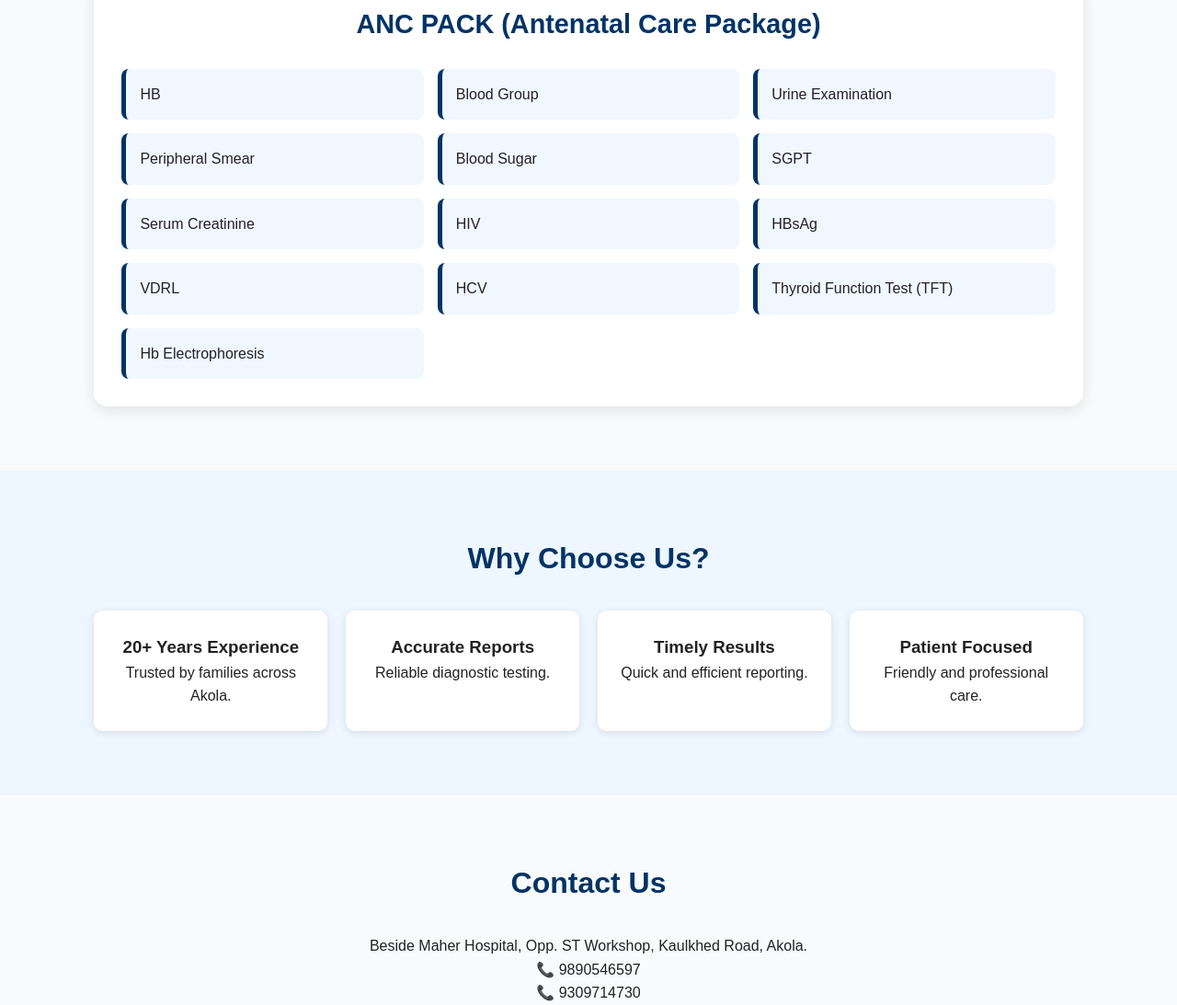
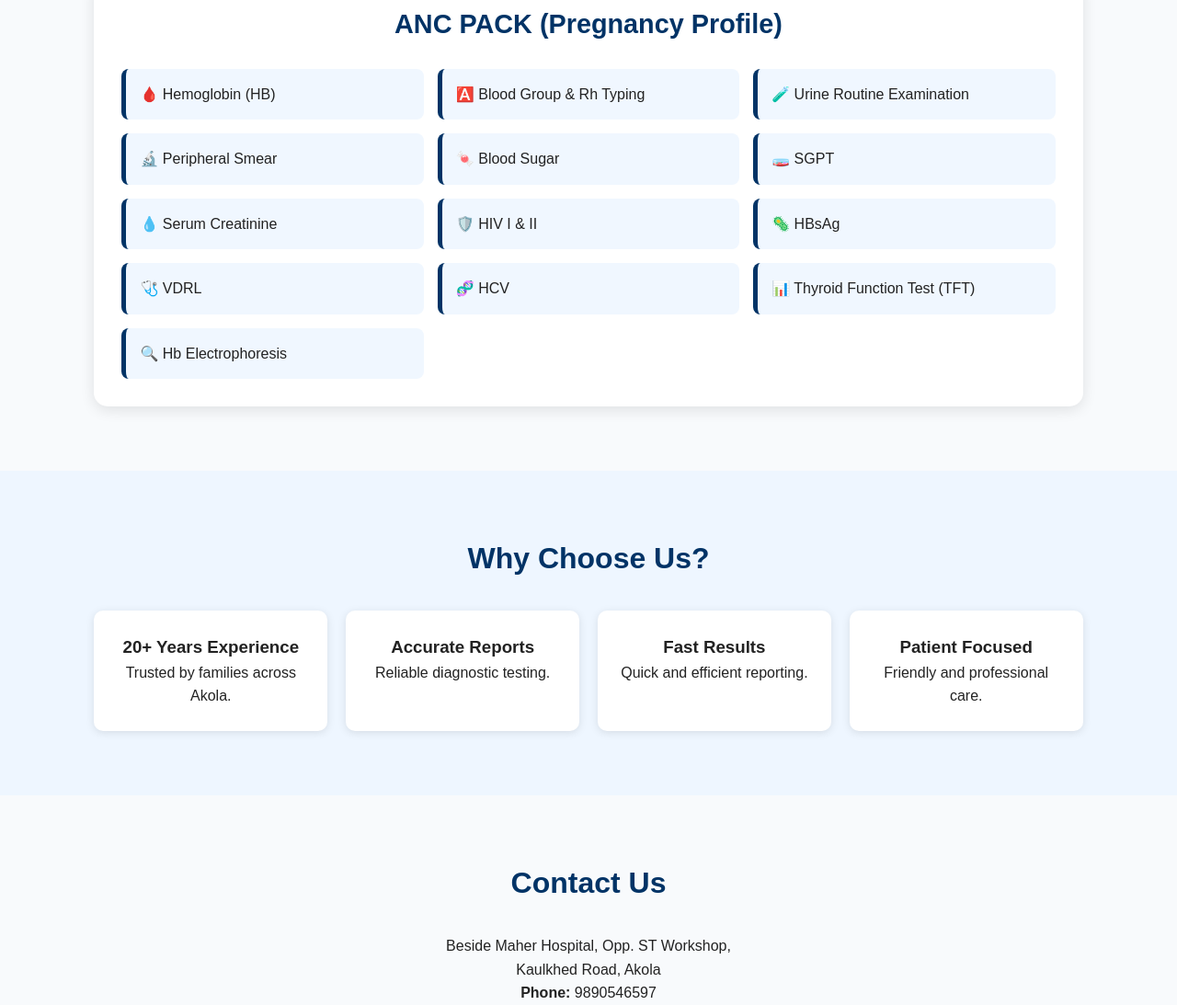
Before and after one commit to sarishanasane-beep/anasane-clinical-laboratory, a plain HTML site: page index.html in a window 1280 px wide. Shown: the part 1704-2797 px from the top of the page at 92% size. Drawn offline with Linux system fonts and the light colour scheme; files whose address does not match are found by name.

Commit message:
Update index.html

```diff
--- a/index.html
+++ b/index.html
@@ -10,6 +10,7 @@
 content="ANASANE'S CLINICAL LABORATORY, Akola. CBC, Blood Sugar, Thyroid Profile, Lipid Profile, Dengue, Malaria and Health Checkup Packages.">
 
 <link rel="stylesheet" href="style.css">
+
 <link rel="stylesheet"
 href="https://cdnjs.cloudflare.com/ajax/libs/font-awesome/6.5.1/css/all.min.css">
 
@@ -19,8 +20,9 @@ href="https://cdnjs.cloudflare.com/ajax/libs/font-awesome/6.5.1/css/all.min.css"
 <header>
 
 <nav>
+
 <div class="logo">
-<img src="images/logo.jgp" alt="Logo">
+<img src="images/logo.jpg" alt="Logo">
 </div>
 
 <ul>
@@ -37,33 +39,22 @@ href="https://cdnjs.cloudflare.com/ajax/libs/font-awesome/6.5.1/css/all.min.css"
 
 <h1>ANASANE'S CLINICAL LABORATORY</h1>
 
-<p>
-Accurate Reports | Trusted Diagnostics
-</p>
+<p>Accurate Reports | Trusted Diagnostics</p>
 
-<h3>
-20+ Years of Experience
-</h3>
+<h3>20+ Years of Experience</h3>
 
 <div class="buttons">
 
 <a href="tel:9890546597" class="btn">
-<i class="fa-solid fa-phone"></i>
-Call Now
+<i class="fa-solid fa-phone"></i> Call Now
 </a>
 
-<a href="https://wa.me/919890546597"
-target="_blank"
-class="btn whatsapp">
-<i class="fa-brands fa-whatsapp"></i>
-WhatsApp
+<a href="https://wa.me/919890546597" target="_blank" class="btn whatsapp">
+<i class="fa-brands fa-whatsapp"></i> WhatsApp
 </a>
 
-<a href="https://maps.app.goo.gl/axbpQEkR4nkwhjta6"
-target="_blank"
-class="btn map">
-<i class="fa-solid fa-location-dot"></i>
-Directions
+<a href="https://maps.app.goo.gl/axbpQEkR4nkwhjta6" target="_blank" class="btn map">
+<i class="fa-solid fa-location-dot"></i> Directions
 </a>
 
 </div>
@@ -90,9 +81,7 @@ Directions
 
 <h3>Dr. Vivek Anasane</h3>
 
-<p>
-BAMS, PGDMLT
-</p>
+<p>BAMS, PGDMLT</p>
 
 <p>
 ANASANE'S CLINICAL LABORATORY has been serving the people of Akola for more than 20 years with reliable diagnostic testing and quality healthcare support.
@@ -131,22 +120,24 @@ Our mission is to provide accurate reports, timely service and a patient-friendl
 
 <div class="anc-pack">
 
-<h3>ANC PACK (Antenatal Care Package)</h3>
+<h3>ANC PACK (Pregnancy Profile)</h3>
 
 <ul>
-<li>HB</li>
-<li>Blood Group</li>
-<li>Urine Examination</li>
-<li>Peripheral Smear</li>
-<li>Blood Sugar</li>
-<li>SGPT</li>
-<li>Serum Creatinine</li>
-<li>HIV</li>
-<li>HBsAg</li>
-<li>VDRL</li>
-<li>HCV</li>
-<li>Thyroid Function Test (TFT)</li>
-<li>Hb Electrophoresis</li>
+
+<li>🩸 Hemoglobin (HB)</li>
+            <li>🅰️ Blood Group & Rh Typing</li>
+            <li>🧪 Urine Routine Examination</li>
+            <li>🔬 Peripheral Smear</li>
+            <li>🍬 Blood Sugar</li>
+            <li>🧫 SGPT</li>
+            <li>💧 Serum Creatinine</li>
+            <li>🛡️ HIV I & II</li>
+            <li>🦠 HBsAg</li>
+            <li>🩺 VDRL</li>
+            <li>🧬 HCV</li>
+            <li>📊 Thyroid Function Test (TFT)</li>
+            <li>🔍 Hb Electrophoresis</li>
+
 </ul>
 
 </div>
@@ -170,7 +161,7 @@ Our mission is to provide accurate reports, timely service and a patient-friendl
 </div>
 
 <div>
-<h3>Timely Results</h3>
+<h3>Fast Results</h3>
 <p>Quick and efficient reporting.</p>
 </div>
 
@@ -188,17 +179,12 @@ Our mission is to provide accurate reports, timely service and a patient-friendl
 <h2>Contact Us</h2>
 
 <p>
-Beside Maher Hospital, Opp. ST Workshop,
-Kaulkhed Road, Akola.
+Beside Maher Hospital, Opp. ST Workshop,<br>
+Kaulkhed Road, Akola
 </p>
 
-<p>
-📞 9890546597
-</p>
-
-<p>
-📞 9309714730
-</p>
+<p><strong>Phone:</strong> 9890546597</p>
+<p><strong>Phone:</strong> 9309714730</p>
 
 <h3>Working Hours</h3>
 
@@ -211,13 +197,9 @@ Kaulkhed Road, Akola.
 
 <footer>
 
-<p>
- ANASANE'S CLINICAL LABORATORY
-</p>
+<p>© 2026 ANASANE'S CLINICAL LABORATORY</p>
 
 </footer>
 
-<script src="script.js"></script>
-
 </body>
 </html>
```
